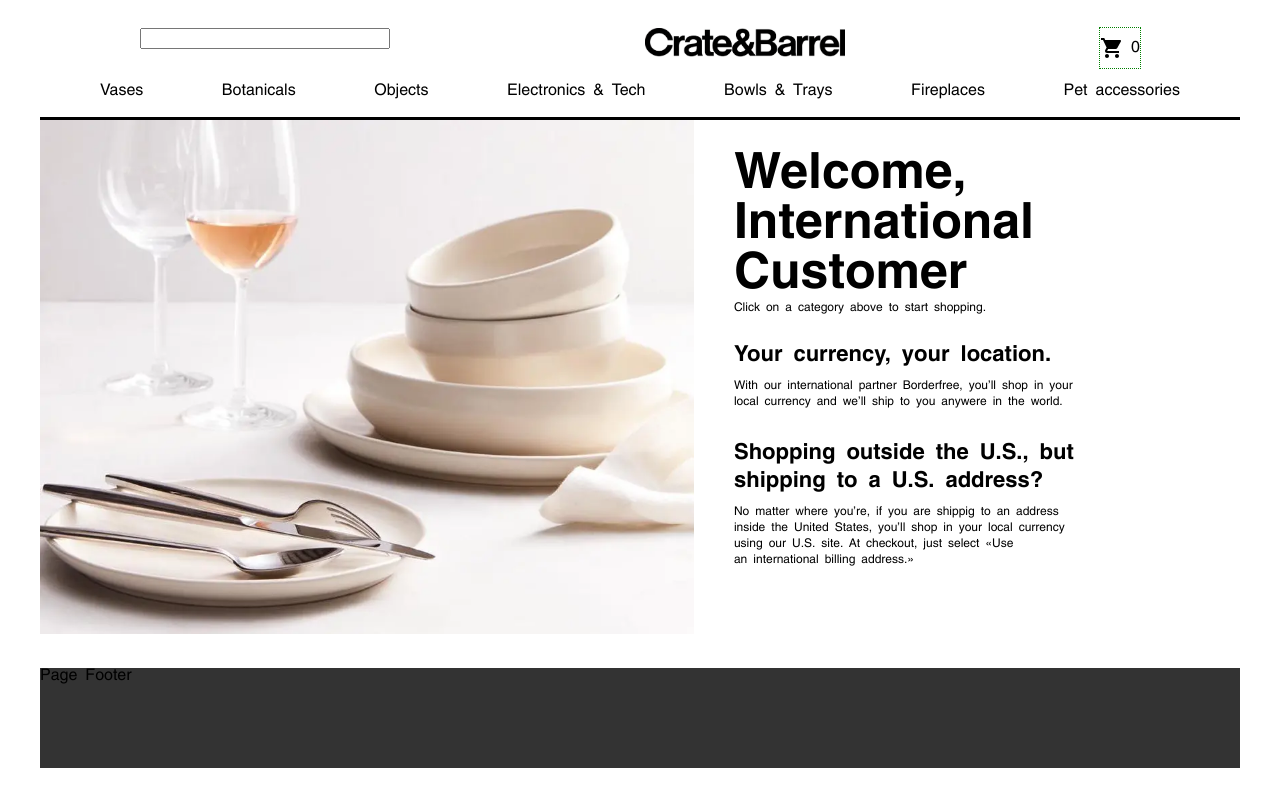
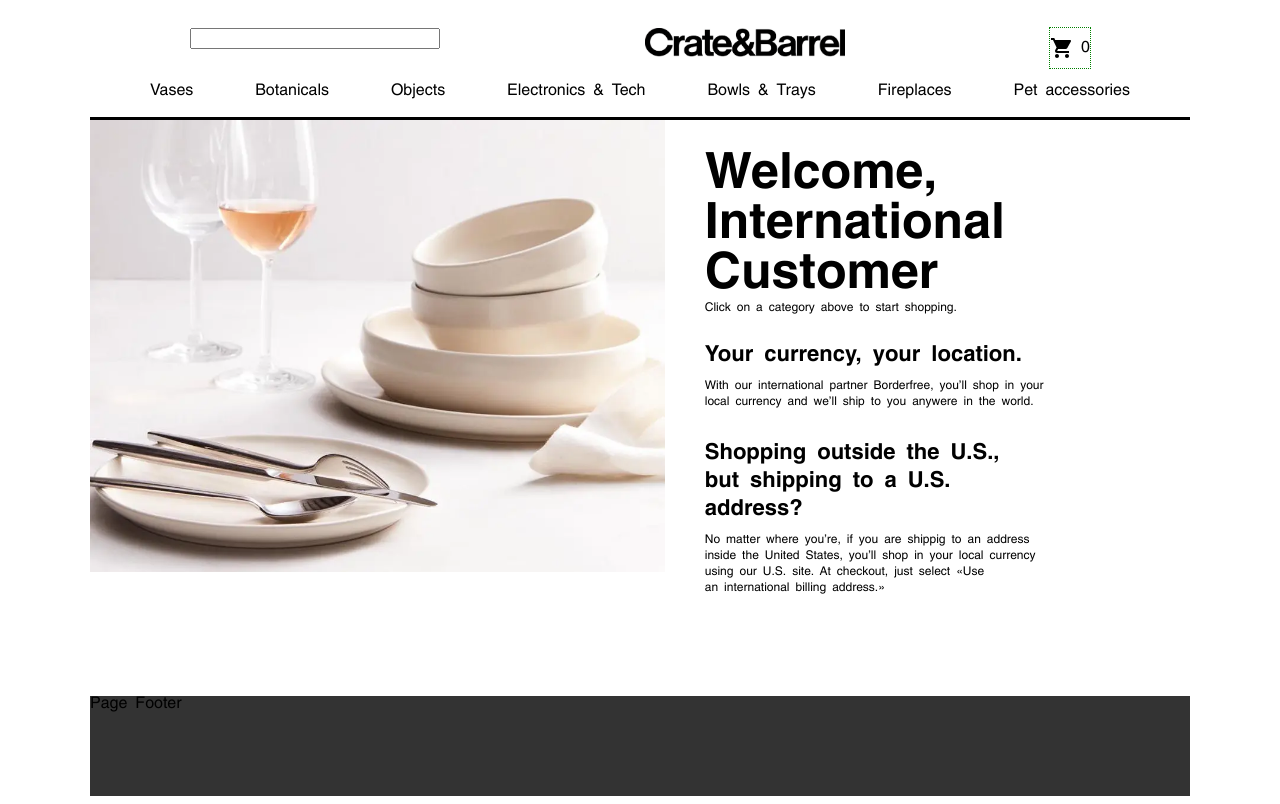
Before and after one commit to tetenyov/crate-barrel, a React (Create React App) app: page / in a window 1280 px wide. Built offline with nearby package versions, Linux system fonts and the light colour scheme.

Commit message:
minor fixes in cart

```diff
--- a/src/components/pages/styles/cart.scss
+++ b/src/components/pages/styles/cart.scss
@@ -2,7 +2,7 @@
   display: flex;
   justify-content: space-between;
 
-  width: 85%;
+  width: 80%;
   margin: 0 auto;
   padding-top: 20px;
 }
--- a/src/styles/variables.scss
+++ b/src/styles/variables.scss
@@ -1,4 +1,4 @@
-$width-max-desktop: 1200px;
+$width-max-desktop: 1100px;
 $width-desktop: 1000px;
 $width-tablet: 600px;
 $width-current-item: 900px;
```
